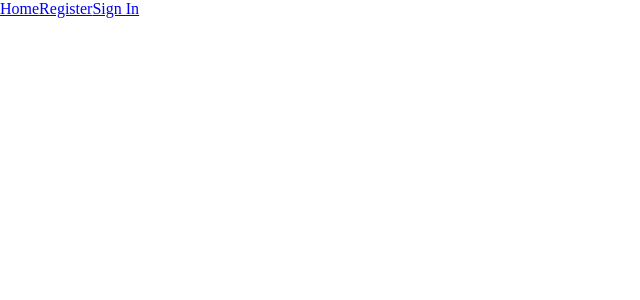
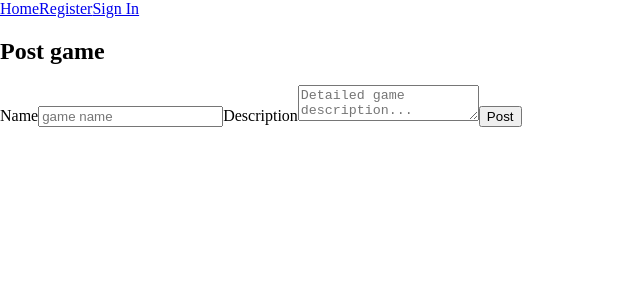
Before and after one commit to Rabab-hasan177/Gamefolio-Frontend, a React (Vite) app: page /gameForm in a window 1280 px wide. Before the commit this address had no page. Shown: the top 300 px of the page, without its empty margins (0-640 px from the left). Built offline with nearby package versions, Linux system fonts and the light colour scheme.

Commit message:
game details done

```diff
--- a/src/App.jsx
+++ b/src/App.jsx
@@ -8,6 +8,7 @@ import Nav from "./components/Nav"
 import Welcome from "./pages/Welcome"
 import GameList from "./pages/GameList"
 import GameDetails from "./pages/GameDetails"
+import GameForm from "./pages/GameForm"
 import "./App.css"
 
 const App = () => {
@@ -38,6 +39,8 @@ const App = () => {
         <Route path="/signin" element={<SignIn setUser={setUser} />} />
         <Route path="/gameList" element={<GameList/>}/>
         <Route path="/Game/:id" element={<GameDetails/>}/>
+        <Route path="/gameForm" element={<GameForm user={user}/>}/>
+
       </Routes>
     </>
   )
--- a/src/components/Nav.jsx
+++ b/src/components/Nav.jsx
@@ -10,6 +10,8 @@ const Nav = ({ user, handleLogOut }) => {
           Sign Out
         </Link>
         <Link to="/gameList">gamelist</Link>
+        <Link to="/gameForm">gameform</Link>
+
       </>
     )
   }
--- /dev/null
+++ b/src/pages/GameForm.jsx
@@ -0,0 +1,74 @@
+import { useState } from "react"
+import { useNavigate } from "react-router-dom"
+import Client from "../services/api"
+
+const GameForm = ({user}) => {
+  let navigate = useNavigate()
+
+  const initialState = {
+    name: "",
+    description: "",
+  }
+
+  const [formValue, setFormValue] = useState(initialState)
+  const [game, setGame] = useState(null)
+
+  const handleChange = (event) => {
+    setFormValue({ ...formValue, [event.target.name]: event.target.value })
+  }
+
+  console.log(formValue)
+
+  const handleSubmit = async (event) => {
+  event.preventDefault()
+
+  if (!user) {
+    alert("Please sign in to post a game")
+    return
+  }
+
+  try {
+    const formData = {...formValue, owner: user.id}
+
+    const response = await Client.post("/Game/createGame", formData)
+    setGame(response.data)
+    setFormValue(initialState)
+    navigate(`/Game/${response.data._id}`)
+  } catch (error) {
+    console.error("Error posting game:", error)
+    alert("Failed to post game. Please try again.")
+  }
+}
+
+  return (
+    <div className="gameFormContainer">
+      <h2>Post game</h2>
+
+      <form onSubmit={handleSubmit}>
+        <label htmlFor="name">Name</label>
+        <input
+          type="text"
+          name="name"
+          value={formValue.name}
+          onChange={handleChange}
+          placeholder="game name"
+          required
+        />
+
+
+        <label htmlFor="description">Description</label>
+        <textarea
+          name="description"
+          value={formValue.description}
+          onChange={handleChange}
+          placeholder="Detailed game description..."
+          required
+        />
+
+        <button type="submit">Post</button>
+      </form>
+    </div>
+  )
+}
+
+export default GameForm
```
Also changed, not shown: src/pages/CommentForm.jsx (added).
